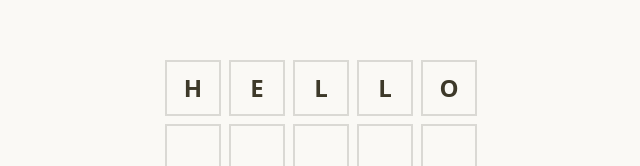
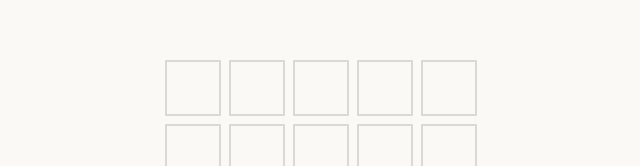
Before and after one commit to Jason0h/multi-wordle, a Next.js app: page / in a window 1280 px wide. Shown: the part 152-318 px from the top of the page, without its empty margins (319-959 px from the left). Built offline with nearby package versions, Linux system fonts and the light colour scheme.

Commit message:
Add Game component with keyboard input and Immer for state management
Co-Authored-By: Claude Opus 4.6 <noreply@anthropic.com>

```diff
--- a/src/app/page.tsx
+++ b/src/app/page.tsx
@@ -1,18 +1,9 @@
-import Board from "@/components/Board";
-
-const board = [
-  ["H", "E", "L", "L", "O"],
-  ["", "", "", "", ""],
-  ["", "", "", "", ""],
-  ["", "", "", "", ""],
-  ["", "", "", "", ""],
-  ["", "", "", "", ""],
-];
+import Game from "@/components/Game";
 
 export default function Home() {
   return (
     <div className="flex min-h-screen items-center justify-center">
-      <Board board={board} />
+      <Game />
     </div>
   );
 }
--- /dev/null
+++ b/src/components/Game.tsx
@@ -0,0 +1,56 @@
+"use client";
+
+import { useState, useEffect, useCallback } from "react";
+import { useImmer } from "use-immer";
+import Board from "./Board";
+
+const WORD_LENGTH = 5;
+const MAX_GUESSES = 6;
+
+const emptyBoard = () =>
+  Array.from({ length: MAX_GUESSES }, () =>
+    Array<string>(WORD_LENGTH).fill(""),
+  );
+
+export default function Game() {
+  const [board, setBoard] = useImmer(emptyBoard);
+  const [currentRow, setCurrentRow] = useState(0);
+
+  const handleKeyDown = useCallback(
+    (e: KeyboardEvent) => {
+      if (currentRow >= MAX_GUESSES) return;
+
+      const key = e.key;
+
+      if (/^[a-zA-Z]$/.test(key)) {
+        setBoard((draft) => {
+          const nextEmpty = draft[currentRow].indexOf("");
+          if (nextEmpty !== -1) {
+            draft[currentRow][nextEmpty] = key.toUpperCase();
+          }
+        });
+      } else if (key === "Backspace") {
+        setBoard((draft) => {
+          const row = draft[currentRow];
+          const lastFilled = row.findLastIndex((l) => l !== "");
+          if (lastFilled !== -1) {
+            row[lastFilled] = "";
+          }
+        });
+      } else if (key === "Enter") {
+        const row = board[currentRow];
+        if (row.every((l) => l !== "")) {
+          setCurrentRow((prev) => prev + 1);
+        }
+      }
+    },
+    [board, currentRow, setBoard],
+  );
+
+  useEffect(() => {
+    window.addEventListener("keydown", handleKeyDown);
+    return () => window.removeEventListener("keydown", handleKeyDown);
+  }, [handleKeyDown]);
+
+  return <Board board={board} />;
+}
```
